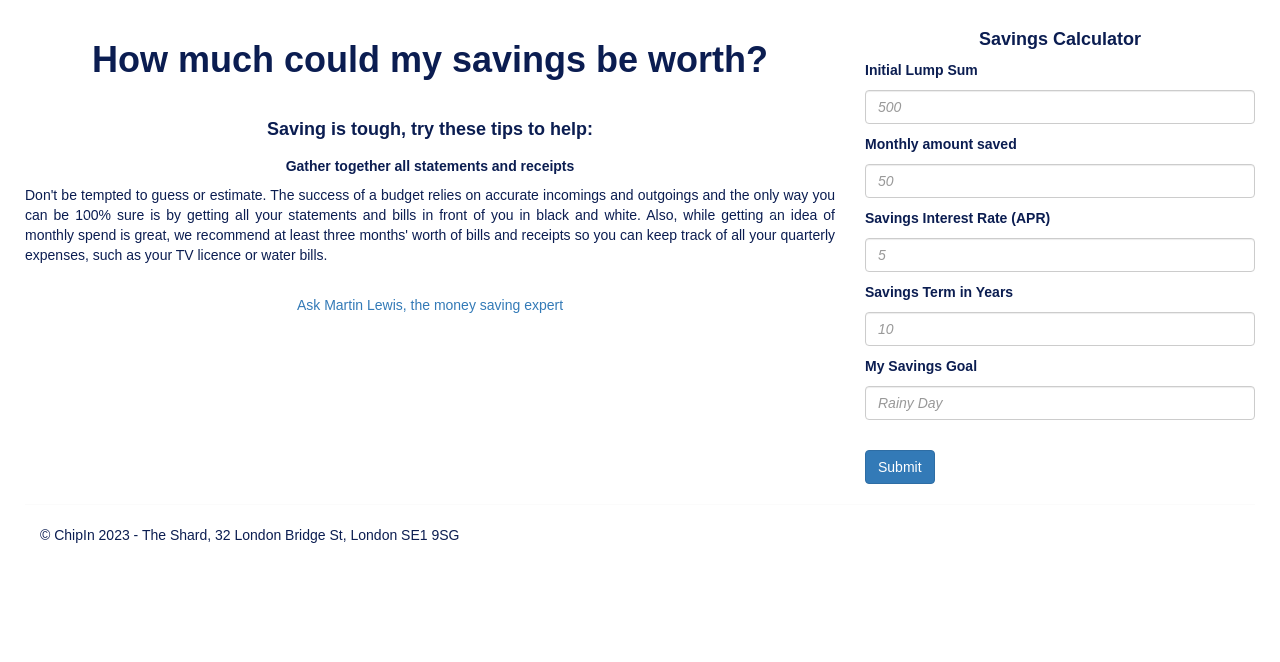
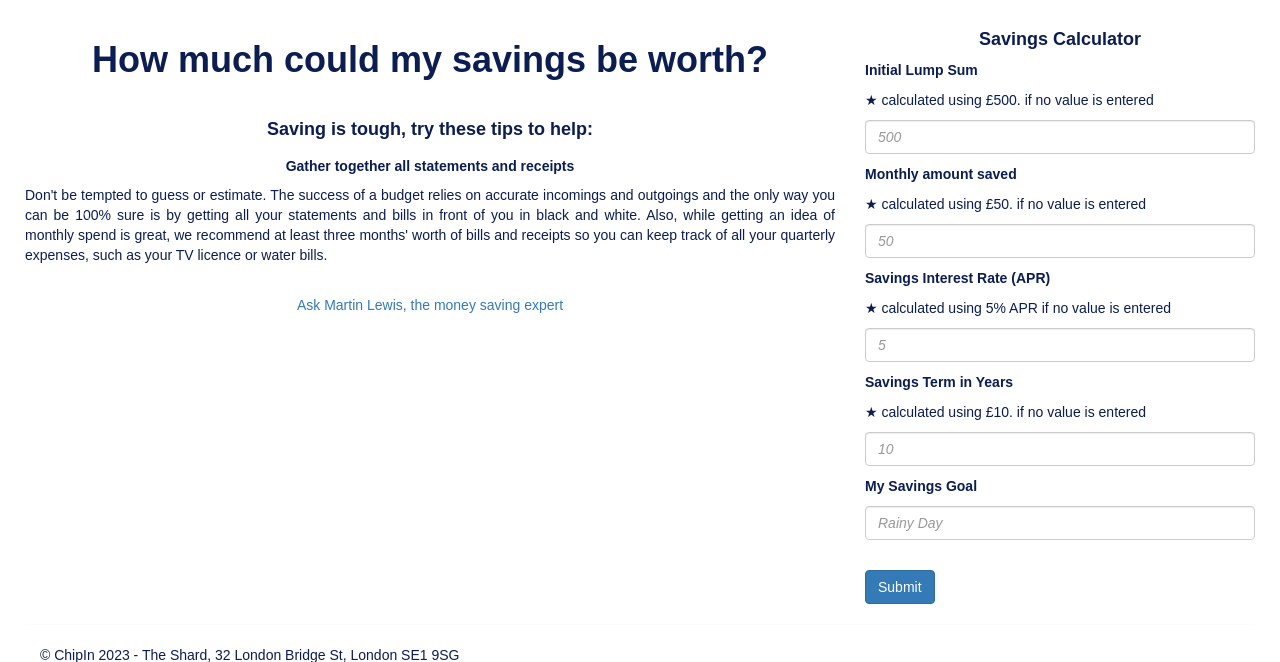
Before and after one commit to annwyl21/jamee, a Flask app: page /savings_calculator_form in a window 1280 px wide. Shown: the part 72-734 px from the top of the page. Run offline with Flask 3, Linux system fonts and the light colour scheme; some libraries are stand-ins or nearby versions.

Commit message:
add default reminder to savings page

```diff
--- a/application/debt.py
+++ b/application/debt.py
@@ -24,7 +24,7 @@ class Debt:
         if self._repayment:
             self._repayment = int(self._repayment)
         else:
-            self._repayment = 0
+            self._repayment = 10
 
 
     def get_debt_total_figure(self):
--- a/application/routes.py
+++ b/application/routes.py
@@ -149,7 +149,6 @@ def calculate_debt():
         debt_interest = form.debt_interest.data
         debt_term = form.debt_term.data
         if not debt_amount:
-            # if any of those are False/ empty follow this condition to enter default form values
             error = 'Please enter a debt amount'
         else:
             new_debt_id = DATA_PROVIDER.add_debt_data(debt_amount, debt_type, debt_interest, debt_term=debt_term)
@@ -185,17 +184,8 @@ def debt_comparison():
         if not debt1_amount or not min1_repayment or not debt1_interest:
             error = 'Please enter a debt amount, minimum repayment and rate of interest'
         else:
-            if not debt1_interest:
-                debt1_interest=0
-            if not debt2_amount or not min2_repayment:
-                debt2_amount=0
-                debt2_interest=0
-                min2_repayment=0
-            if not debt3_amount or not min3_repayment:
-                debt3_amount=0
-                debt3_interest=0
-                min3_repayment=0
-
+            # at the moment this only works if you enter all 3 debts, it needs a conditional and some more code to make it work if just 2 debts are entered
+            # this was such a cool feature, I wish it wasn't a feature add-on and was more of our MVP centre piece it would have been awesome to have properly coded this as a team
             debt1_id = DATA_PROVIDER.add_debt_data(debt1_amount, debt1_type, debt1_interest, repayment=min1_repayment)
             debt2_id = DATA_PROVIDER.add_debt_data(debt2_amount, debt2_type, debt2_interest, repayment=min2_repayment)
             debt3_id = DATA_PROVIDER.add_debt_data(debt3_amount, debt3_type, debt3_interest, repayment=min3_repayment)
--- a/application/templates/debt_comparison_form.html
+++ b/application/templates/debt_comparison_form.html
@@ -62,7 +62,7 @@
                     </div>
                     <div class="mb-3">
                       <label for="debt1_repayment" class="form-label">{{ form.debt1_repayment.label }}</label>
-                      <input type="number" class="form-control" id="debt1_repayment" name="debt1_repayment" placeholder="100">
+                      <input type="number" class="form-control" id="debt1_repayment" name="debt1_repayment" placeholder="10">
                     </div>
                     <br>
             </div>
@@ -97,7 +97,7 @@
                   </div>
                   <div class="mb-3">
                     <label for="debt2_repayment" class="form-label">{{ form.debt2_repayment.label }}</label>
-                    <input type="number" class="form-control" id="debt2_repayment" name="debt2_repayment" placeholder="100">
+                    <input type="number" class="form-control" id="debt2_repayment" name="debt2_repayment" placeholder="10">
                   </div>
                   <br>
           </div>
@@ -132,7 +132,7 @@
                   </div>
                   <div class="mb-3">
                     <label for="debt3_repayment" class="form-label">{{ form.debt3_repayment.label }}</label>
-                    <input type="number" class="form-control" id="debt3_repayment" name="debt3_repayment" placeholder="100">
+                    <input type="number" class="form-control" id="debt3_repayment" name="debt3_repayment" placeholder="10">
                   </div>
                   <br>
           </div>
--- a/application/templates/savings_calculator_form.html
+++ b/application/templates/savings_calculator_form.html
@@ -71,18 +71,22 @@
 
                 <div class="mb-3">
                   <label for="savings_lump" class="form-label">{{ form.savings_lump.label }}</label>
+                  <p>&#9733; calculated using &pound;500. if no value is entered</p>
                   <input type="number" class="form-control" id="savings_lump" placeholder="500" name="savings_lump">
                 </div>
                 <div class="mb-3">
                   <label for="monthly_saving_amount" class="form-label">{{ form.monthly_saving_amount.label }}</label>
+                  <p>&#9733; calculated using &pound;50. if no value is entered</p>
                   <input type="number" class="form-control" id="monthly_saving_amount" placeholder="50" name="monthly_saving_amount">
                 </div>
                 <div class="mb-3">
                   <label for="savings_interest" class="form-label">{{ form.savings_interest.label }}</label>
+                  <p>&#9733; calculated using 5% APR if no value is entered</p>
                   <input type="number" class="form-control" id="savings_interest" placeholder="5" name="savings_interest">
                 </div>
                 <div class="mb-3">
                   <label for="savings_term" class="form-label">{{ form.savings_term.label }}</label>
+                  <p>&#9733; calculated using &pound;10. if no value is entered</p>
                   <input type="number" class="form-control" id="savings_term" placeholder="10" name="savings_term">
                 </div>
                 <div class="mb-3">
```
